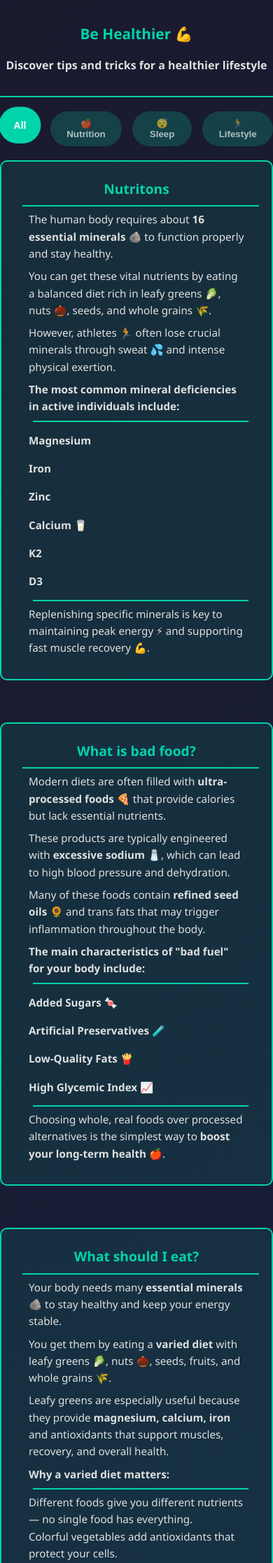
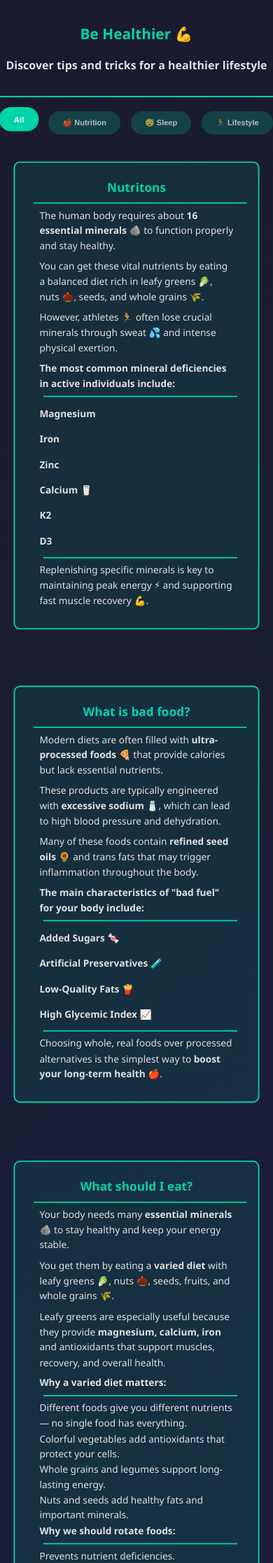
Before and after one commit to MRusnak40/School_WEB_PSS_YEAR_WORK, a Django app: page /health/ in a window 390 px wide. Shown: the part 154-2387 px from the top of the page at 70% size. Run offline with Django 5.2, Linux system fonts and the light colour scheme; a user stored in the database is signed in; data comes from the database, SQL or seed files in the repository.

Commit message:
finished responsive design

```diff
--- a/Backend/GymProject/GymApp/static/healthier-styles.css
+++ b/Backend/GymProject/GymApp/static/healthier-styles.css
@@ -20,6 +20,7 @@
     gap: 15px;
     margin-bottom: 20px;
     justify-content: center;
+
 
 
 }
@@ -81,7 +82,7 @@
 }
 
 .card-text {
-  text-align: left;
+    text-align: left;
     color: var(--text-light);
     font-size: 0.95rem;
 
@@ -126,6 +127,7 @@ div ul {
 
     border-radius: 10px;
 }
+
 .a-card:hover {
     color: var(--accent-green);
     text-decoration: none;
@@ -140,7 +142,7 @@ div ul {
 .card-container {
 
     display: grid;
-   grid-template-columns: repeat(3, minmax(250px, 400px));
+    grid-template-columns: repeat(3, minmax(250px, 400px));
     justify-content: center;
 
 
@@ -156,7 +158,7 @@ div ul {
     height: 2px;
     background-color: var(--accent-green);
     width: 100%;
-    margin : 6px ;
+    margin: 6px;
 }
 
 .hidden {
@@ -176,17 +178,49 @@ div ul {
 }
 
 
-@media(max-width:1000px){
-.card-container{ grid-template-columns: repeat(2, minmax(250px, 400px));}
+@media(max-width:1000px) {
+    .card-container {
+        grid-template-columns: repeat(2, minmax(250px, 400px));
+    }
 
 }
 
-@media (max-width:600px)
-{
-    .card-container{ grid-template-columns: repeat(1, minmax(250px, 400px));}
+@media (max-width:600px) {
+    .card-container {
+        grid-template-columns: repeat(1, minmax(250px, 400px));
+    }
 
 }
-@media (max-width:500px)
-{
+
+@media (max-width:500px) {
+    .filtr-buttons {
+        flex-wrap: wrap;
+
+
+    }
+
+
+
+
+
+
 
 }
+
+@media(max-width:400px) {
+
+    .filter-btn {
+        font-size: 11px;
+    }
+
+    .card {
+        margin-top: -20px;
+
+        scale: 0.9;
+    }
+
+    .card-container {
+    gap: 0;
+
+}
+}
```
